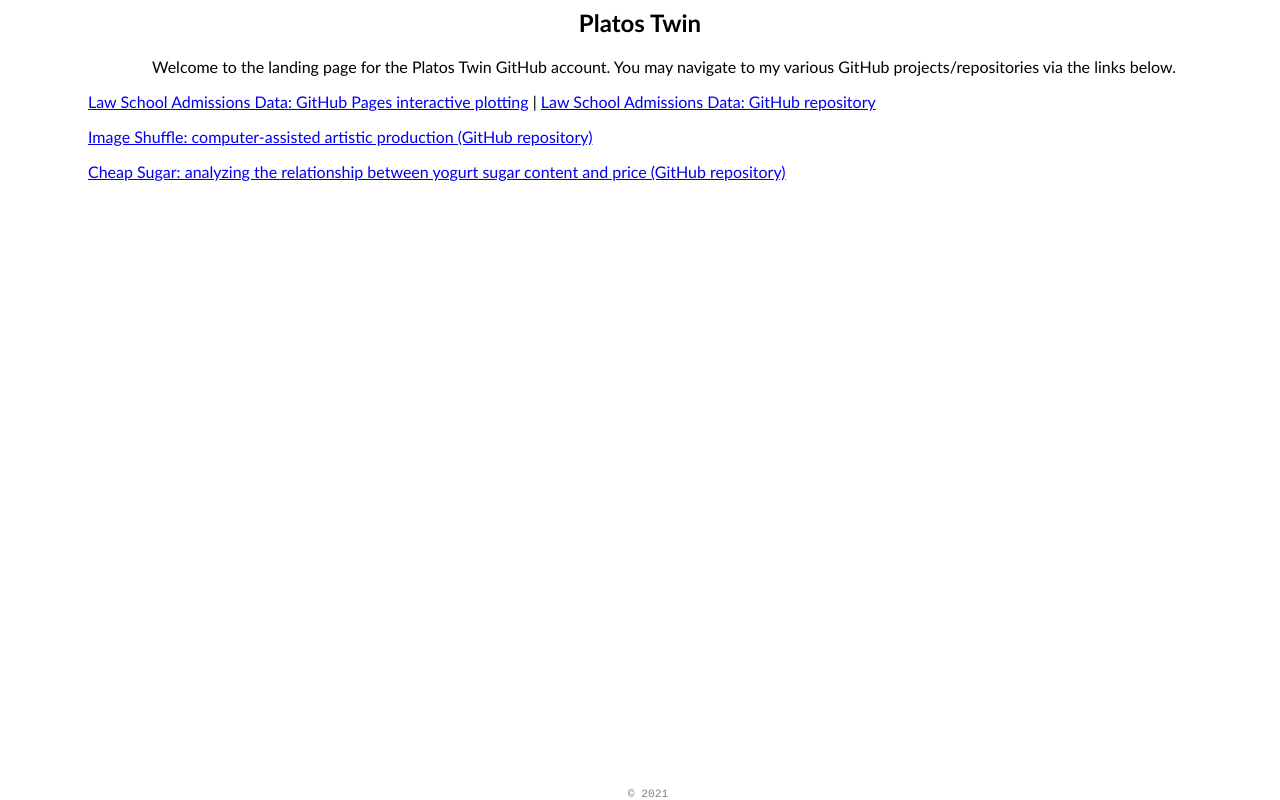
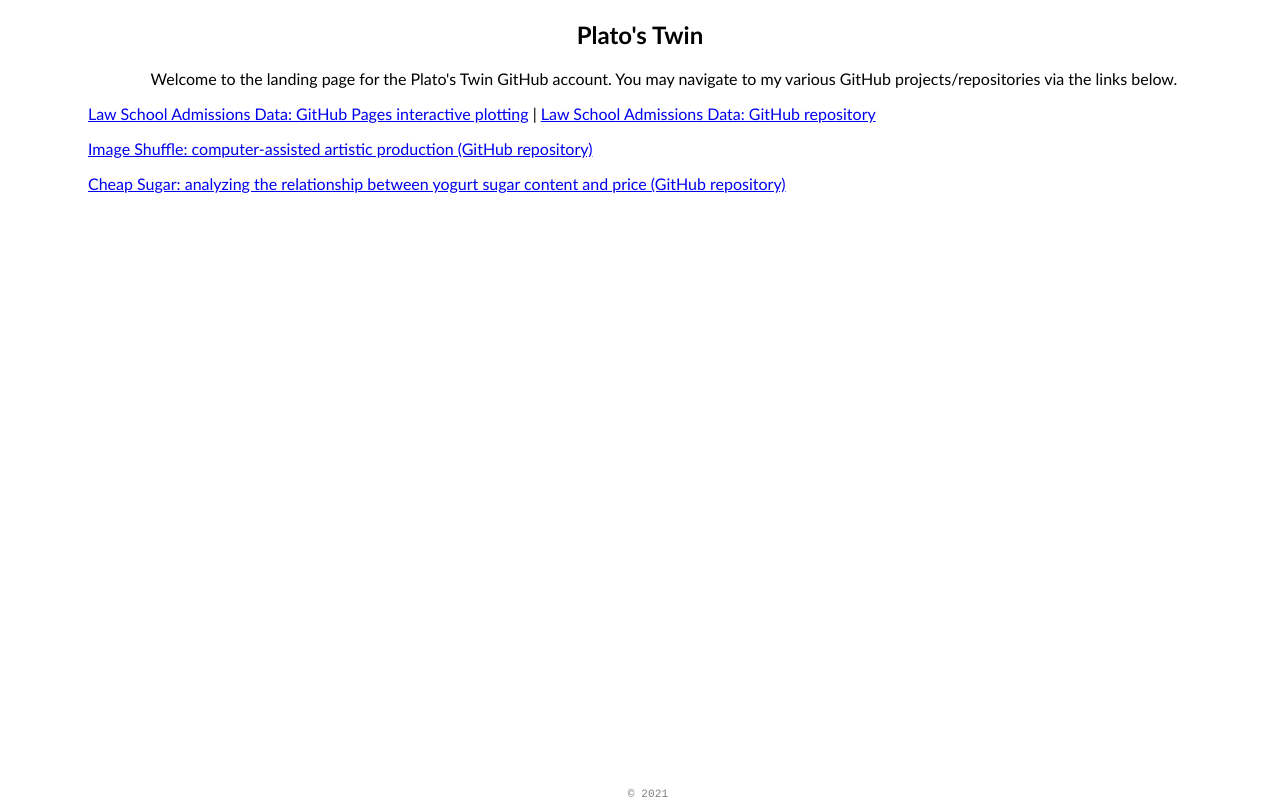
Before and after one commit to PlatosTwin/platostwin.github.io, a plain HTML site: page index.html in a window 1280 px wide. Drawn offline with Linux system fonts and the light colour scheme.

Commit message:
Update index.html
Added favicon.png.

```diff
--- a/index.html
+++ b/index.html
@@ -1,11 +1,20 @@
+<!doctype html>
+<html lang="en">
+
+  <head>
+    <meta charset="utf-8">
+    <link rel="shortcut icon" type="image/x-icon" href="favicon.png?">
+    <title>Plato's Twin</title>
+  </head>
+
   <h2 style="font-family:calibri; text-align:center">
-  Platos Twin
+    Plato's Twin
   </h2>
 
   <body>
 
     <div style="font-family:calibri; text-align:center; margin-left:3em">
-    Welcome to the landing page for the Platos Twin GitHub account. You may navigate to my various GitHub projects/repositories via the links below.
+      Welcome to the landing page for the Plato's Twin GitHub account. You may navigate to my various GitHub projects/repositories via the links below.
     </div>
 
     <p></p>
@@ -28,3 +37,5 @@
   <footer style="text-align:center; color:grey; font-size:70%; font-family:courier; position:absolute; bottom: 0; width:100%;">
     &copy; 2021
   </footer>
+
+</html>
```
Lines whose indentation alone changed are shown as unchanged.
